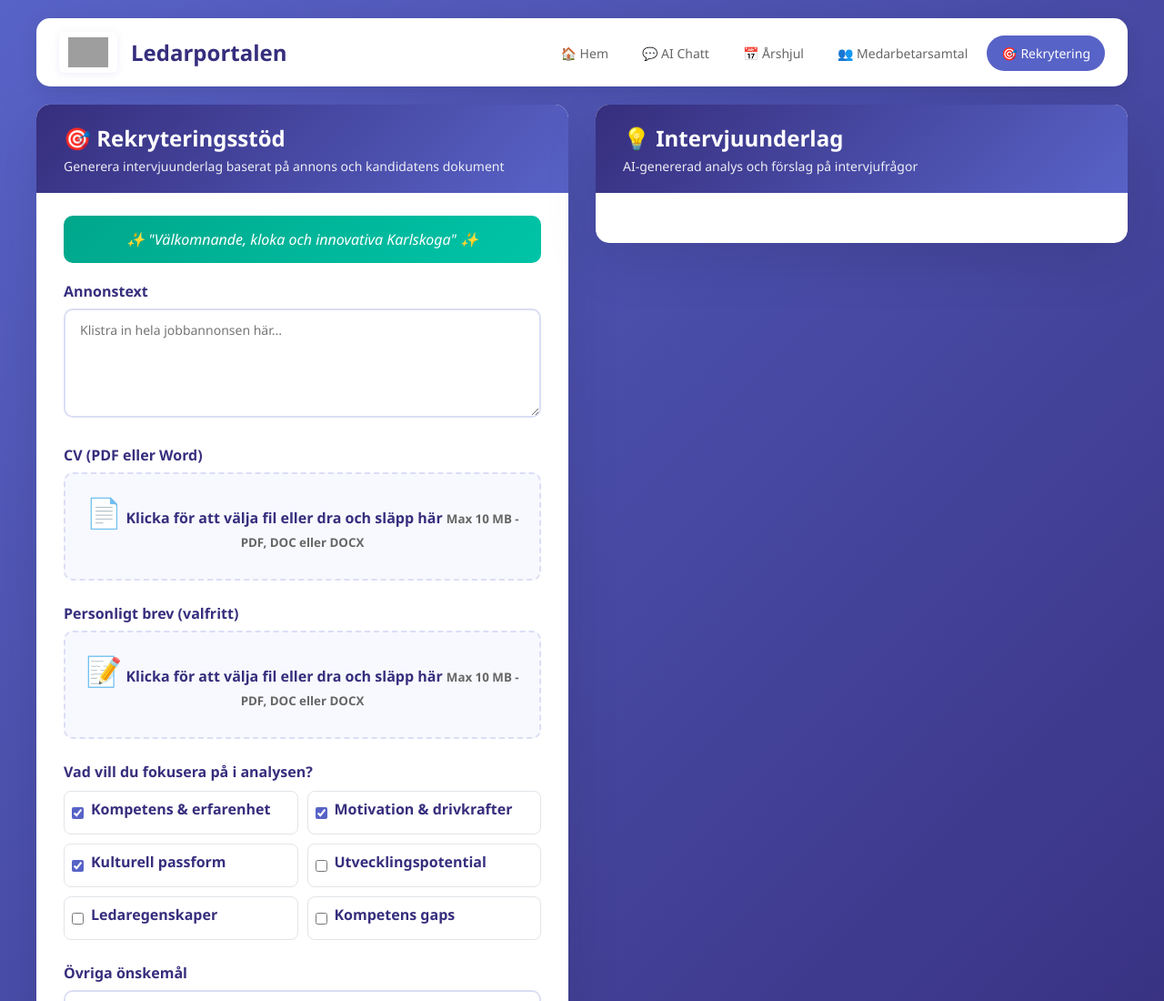
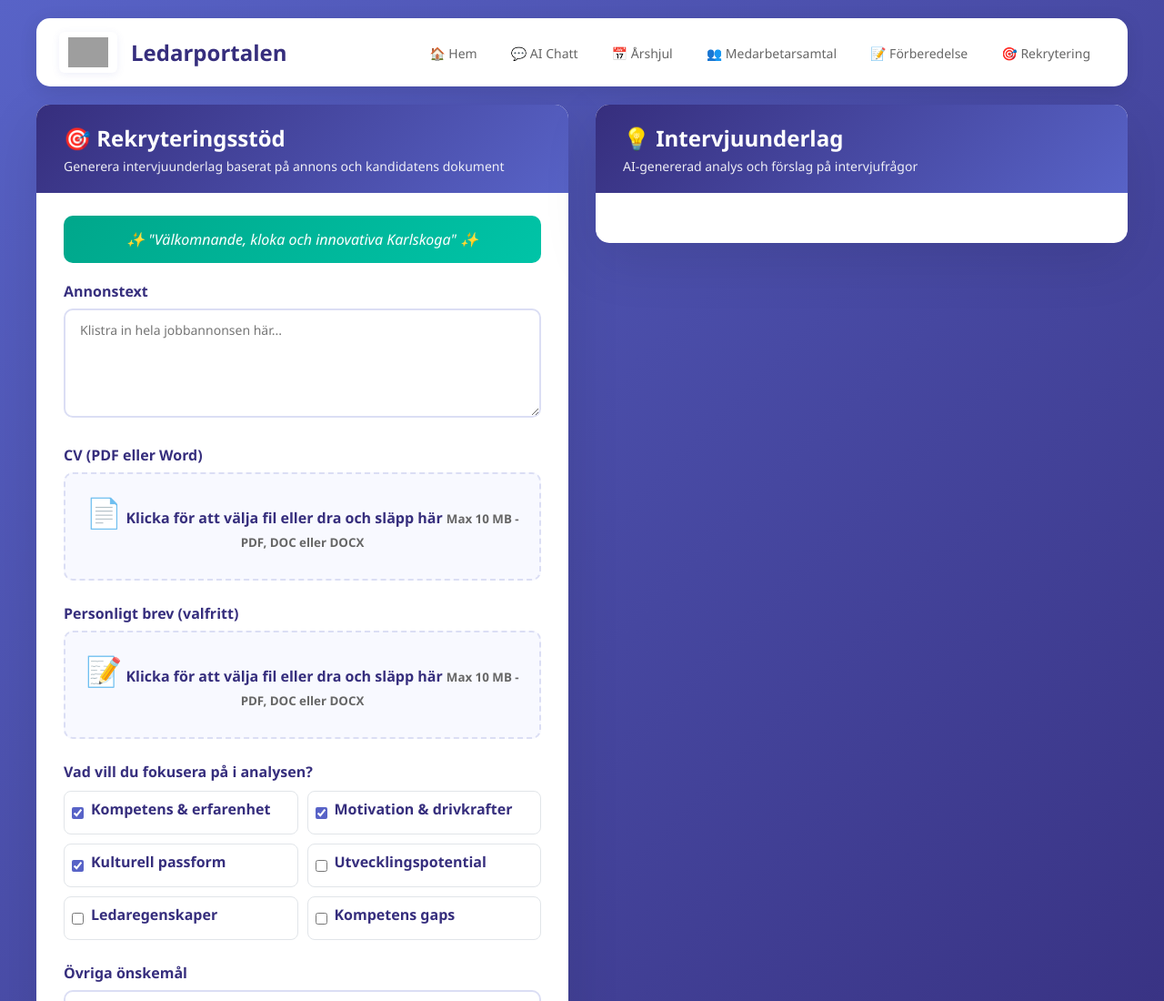
Before and after one commit to andersasplundberggren/ledarportalen, a plain HTML site: page recruitment.html in a window 1280 px wide. Shown: the top 1100 px of the page at 91% size. Drawn offline with Linux system fonts and the light colour scheme; grey boxes are pictures that could not be loaded.

Commit message:
Update recruitment.html

```diff
--- a/recruitment.html
+++ b/recruitment.html
@@ -427,7 +427,8 @@
         <li class="nav-item"><a href="https://andersasplundberggren.github.io/ledarportalen/chat.html">💬 AI Chatt</a></li>
         <li class="nav-item"><a href="https://andersasplundberggren.github.io/ledarportalen/arshjul.html">📅 Årshjul</a></li>
         <li class="nav-item"><a href="https://andersasplundberggren.github.io/ledarportalen/samtal.html">👥 Medarbetarsamtal</a></li>
-            <li class="nav-item active"><a href="https://andersasplundberggren.github.io/ledarportalen/rekrytering.html">🎯 Rekrytering</a></li>
+        <li class="nav-item"><a href="https://andersasplundberggren.github.io/ledarportalen/forbered.html">📝 Förberedelse</a></li>
+        <li class="nav-item"><a href="https://andersasplundberggren.github.io/ledarportalen/recruitment.html">🎯 Rekrytering</a></li>
     </ul>
 
         <button class="mobile-menu-toggle" id="mobileMenuToggle" onclick="toggleMobileMenu()">
```
Lines whose indentation alone changed are shown as unchanged.
